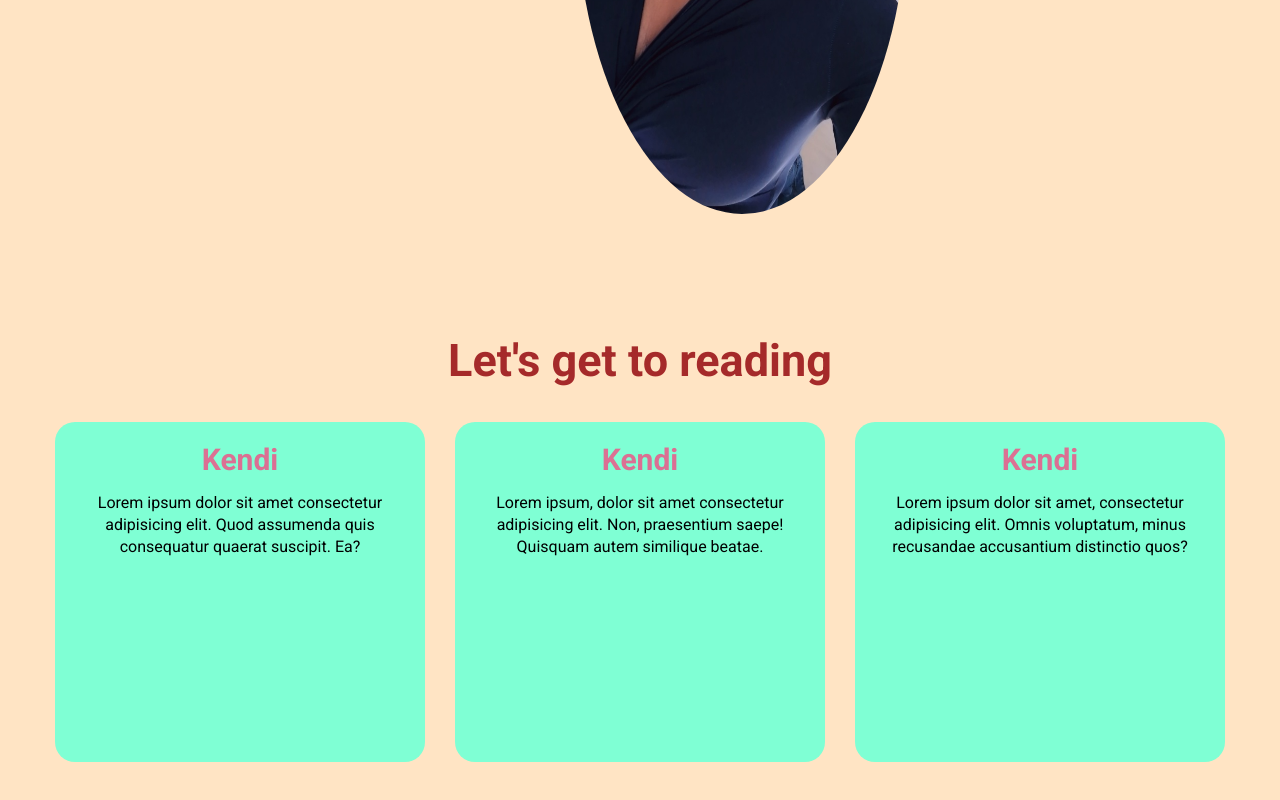
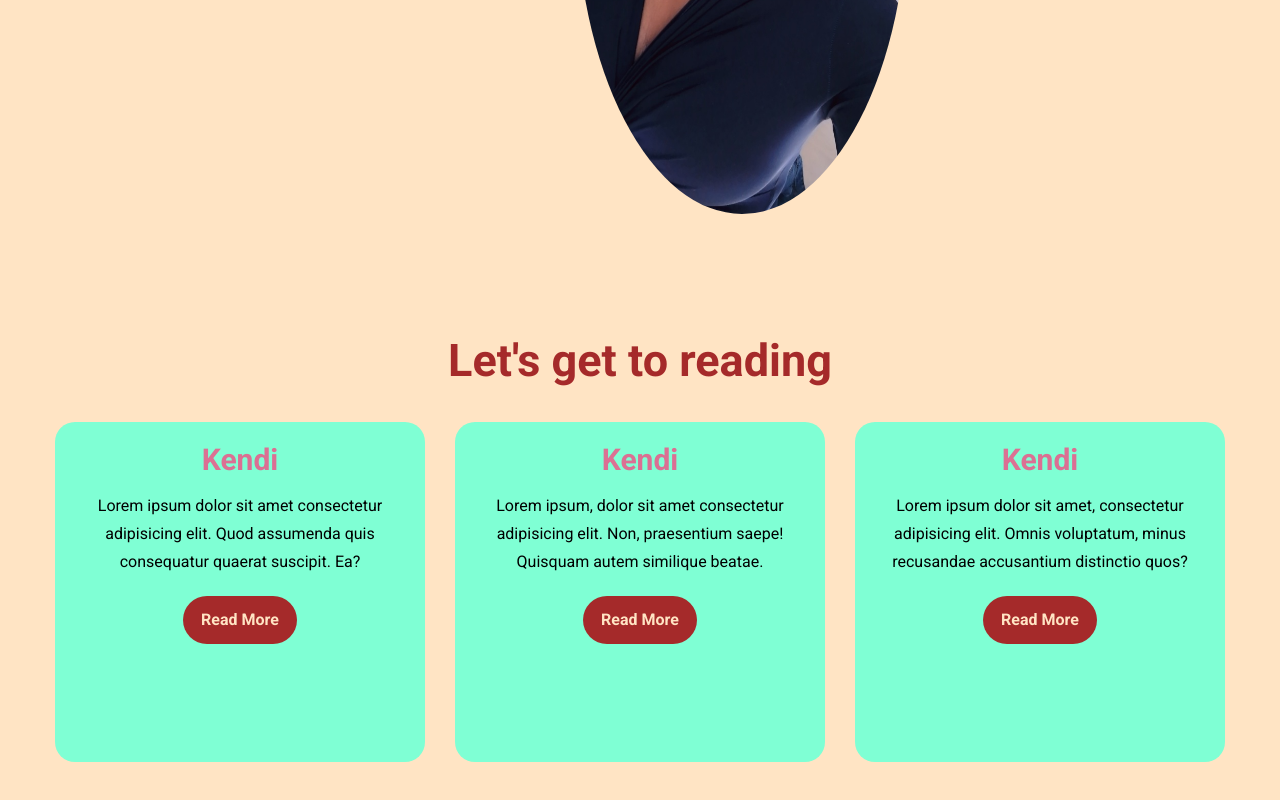
Before and after one commit to Charlotte-Natasha/HTML, a plain HTML site: page index.html in a window 1280 px wide. Shown: the part 586-1386 px from the top of the page. Drawn offline with Linux system fonts and the light colour scheme.

Commit message:
styled the a tag on words div

```diff
--- a/index.html
+++ b/index.html
@@ -41,6 +41,9 @@
                     <p>
                         Lorem ipsum dolor sit amet consectetur adipisicing elit. Quod assumenda quis consequatur quaerat suscipit. Ea?
                     </p>
+                    <p>
+                        <a href="#">Read More</a>
+                    </p>
                 </div>
             </div>
             <div class="card">
@@ -48,6 +51,9 @@
                 <div class="words">
                     <p>
                         Lorem ipsum, dolor sit amet consectetur adipisicing elit. Non, praesentium saepe! Quisquam autem similique beatae.
+                    </p>
+                    <p>
+                        <a href="#">Read More</a>
                     </p>
                 </div>
             </div>
@@ -57,6 +63,9 @@
                     <p>
                         Lorem ipsum dolor sit amet, consectetur adipisicing elit. Omnis voluptatum, minus recusandae accusantium distinctio quos?
                     </p>
+                    <p>
+                        <a href="#">Read More</a>
+                    </p>
                 </div>
             </div>
         </div>
--- a/styles.css
+++ b/styles.css
@@ -60,7 +60,7 @@ p{
     color: brown;
     display: inline-block;
     margin: 3Opx 0;
-    border-radius: 5px;
+    border-radius: 30px;
 }
 .pic{
     width: 45%;
@@ -110,4 +110,17 @@ h4{
 }
 .words p{
     color: black;
+    font-size: 16px;
+    line-height: 28px;
+    margin-bottom: 20px;
 }
+.words a{
+    text-decoration: none;
+    background: brown;
+    font-weight: bold;
+    padding: 10px 18px;
+    color: bisque;
+    display: inline-block;
+    margin: 3Opx 0;
+    border-radius: 30px;
+}
```
